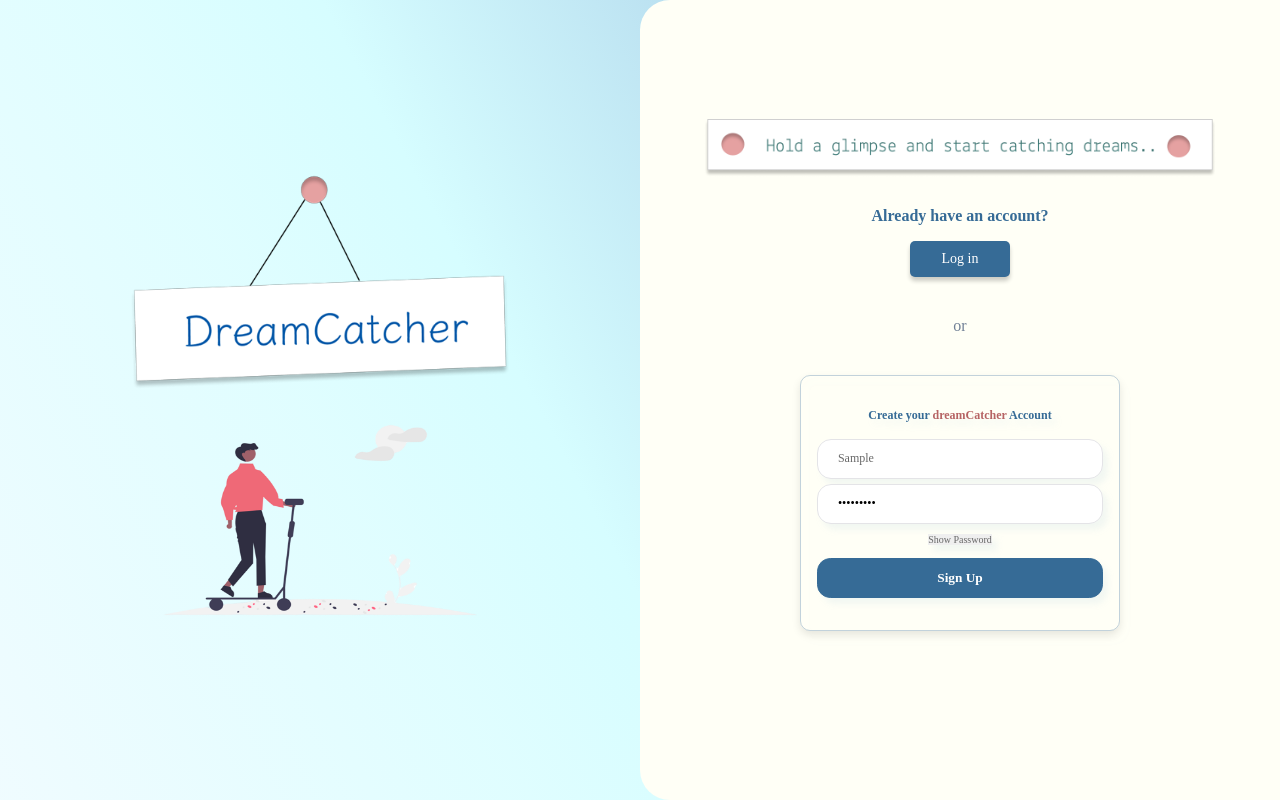
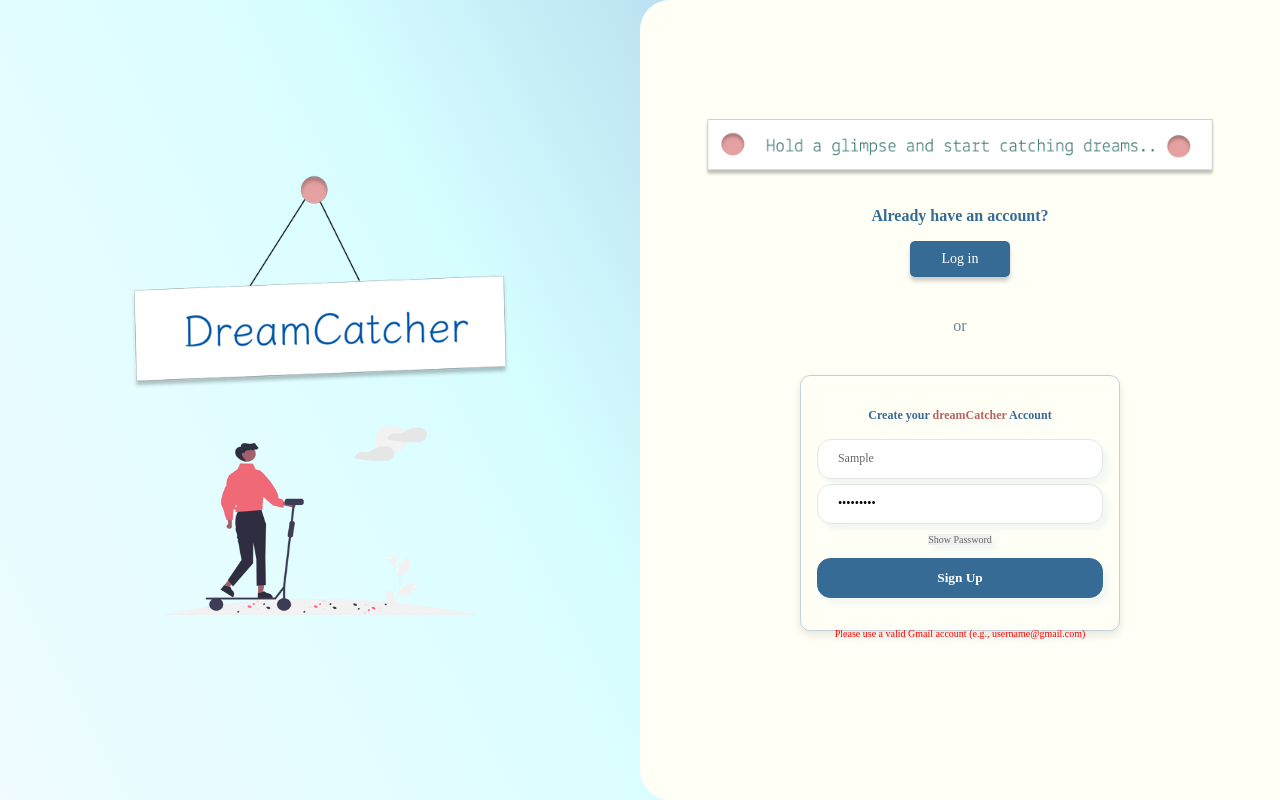
Before and after one commit to joyomii/dreamcatcher, a React (Create React App) app: page / in a window 1280 px wide. Both pictures are taken after typing "Sample", "Sample123" into the empty fields and a click on the button "Sign Up". Built offline with nearby package versions, Linux system fonts and the light colour scheme; a web font is replaced by a local one.

Commit message:
alertWarnings---transferred into paragraph

```diff
--- a/src/Pages/Login/Login.js
+++ b/src/Pages/Login/Login.js
@@ -13,7 +13,9 @@ function Login() {
   });
 
   const [showPassword, setShowPassword] = useState(false);
-  const [showSuccessMessage, setShowSuccessMessage] = useState(false);
+  const [errorMessage, setErrorMessage] = useState("");
+  const [successMessage, setSuccessMessage] = useState("");
+  const [warningMessage, setAlertMessage] = useState("");
 
   const setPasswordVisibility = () => {
     setShowPassword(!showPassword);
@@ -27,8 +29,13 @@ function Login() {
   const handleSubmit = async (e) => {
     e.preventDefault();
 
+    setAlertMessage("");
+
+    setErrorMessage("");
+    setSuccessMessage("");
+
     if (!formData.username || !formData.password) {
-      alert("Please fill out both username and password");
+      setAlertMessage("Please fill out both username and password");
       return;
     }
 
@@ -37,8 +44,8 @@ function Login() {
         /^(?=.*[A-Z])(?=.*[!@#$%^&*])(?=.*[0-9]).{8,}$/.test(formData.password)
       ) {
         try {
-          await new Promise((resolve) => setTimeout(resolve, 1000));
-          setShowSuccessMessage(true);
+          await new Promise((resolve) => setTimeout(resolve, 3000));
+          setSuccessMessage(true);
           setTimeout(() => {
             navigate(`/landingPage?username=${formData.username}`);
           }, 2000);
@@ -46,12 +53,14 @@ function Login() {
           console.error("Error during registration", error);
         }
       } else {
-        alert(
+        setErrorMessage(
           "Password must contain a special character, capital case, number and be atleast 8 characters."
         );
       }
     } else {
-      alert("Please use a valid Gmail account (e.g., username@gmail.com)");
+      setErrorMessage(
+        "Please use a valid Gmail account (e.g., username@gmail.com)"
+      );
     }
   };
 
@@ -109,13 +118,39 @@ function Login() {
               </button>
             </form>
 
-            {showSuccessMessage && (
+            {warningMessage && (
+              <p
+                style={{
+                  color: "blue",
+                  position: "absolute",
+                  top: "99%",
+                  fontSize: "10px",
+                }}
+              >
+                {warningMessage}
+              </p>
+            )}
+
+            {errorMessage && (
+              <p
+                style={{
+                  color: "red",
+                  position: "absolute",
+                  top: "99%",
+                  fontSize: "10px",
+                }}
+              >
+                {errorMessage}
+              </p>
+            )}
+
+            {successMessage && (
               <p
                 style={{
                   color: "green",
                   position: "absolute",
                   top: "99%",
-                  font: "8pxpx",
+                  fontSize: "12px",
                 }}
               >
                 Successfully signed in!
```
